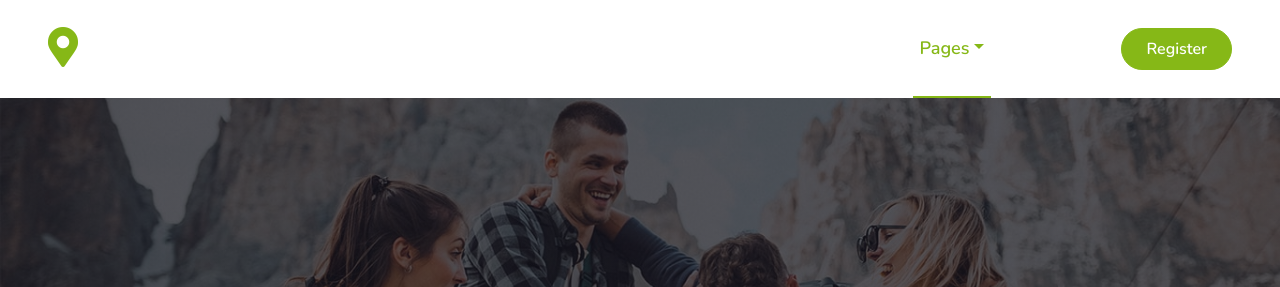
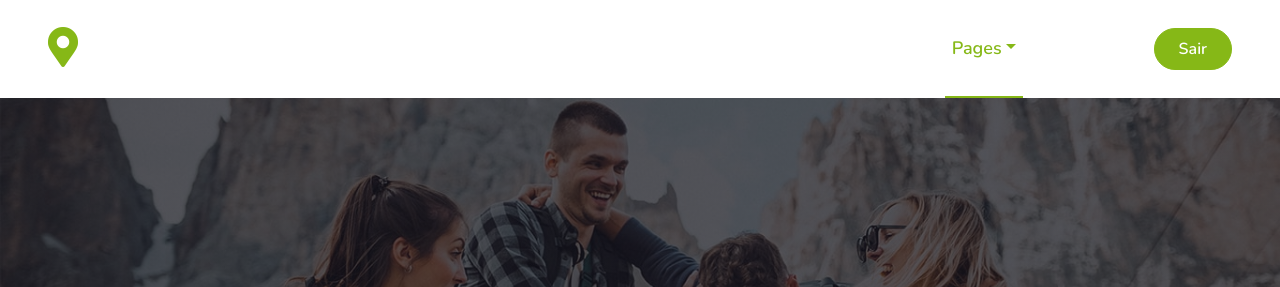
Before and after one commit to Djefferson99/Temp-INDICA, a website with bundled scripts: page prestadorAdm.html in a window 1280 px wide. Shown: the top 287 px of the page. Built offline with nearby package versions, Linux system fonts and the light colour scheme.

Commit message:
prestadorAdm.html

```diff
--- a/prestadorAdm.html
+++ b/prestadorAdm.html
@@ -73,7 +73,6 @@
         <nav class="navbar navbar-expand-lg navbar-light px-4 px-lg-5 py-3 py-lg-0">
             <a href="" class="navbar-brand p-0">
                 <h1 class="text-primary m-0"id="nomeEmpresaTitulo"><i class="fa fa-map-marker-alt me-3"></i></h1>
-                <!-- <img src="img/logo.png" alt="Logo"> -->
             </a>
             <button class="navbar-toggler" type="button" data-bs-toggle="collapse" data-bs-target="#navbarCollapse">
                 <span class="fa fa-bars"></span>
@@ -96,7 +95,7 @@
                     </div>
                     <a href="contact.html" class="nav-item nav-link">Contact</a>
                 </div>
-                <a href="" class="btn btn-primary rounded-pill py-2 px-4">Register</a>
+                <div class="btn btn-primary rounded-pill py-2 px-4" onclick={logout()}>Sair</div>
             </div>
         </nav>
 
@@ -949,6 +948,13 @@ document.addEventListener("DOMContentLoaded", async () => {
       botao.disabled = false;
     }
   }
+    function logout() {
+        // Limpa tudo do localStorage
+        localStorage.clear();
+
+        // Redireciona para a página inicial
+        window.location.href = 'index.html';
+    }
 </script>
 
 </body>
```
